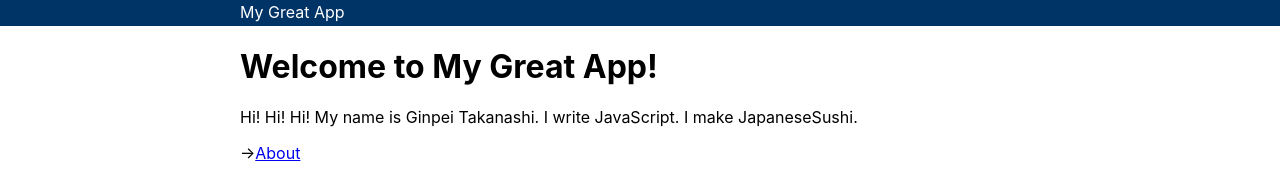
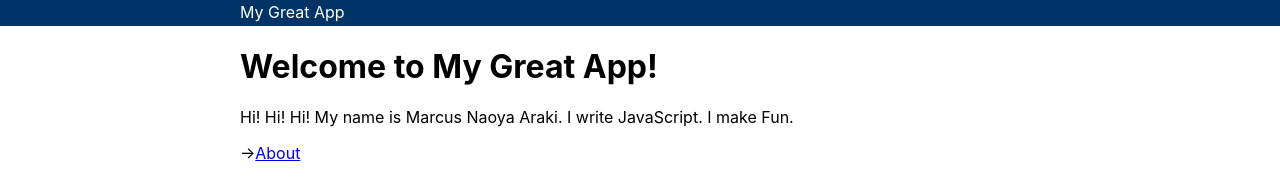
Before and after one commit to naoyama88/react-test, a React (Create React App) app: page / in a window 1280 px wide. Shown: the top 183 px of the page. Built offline with nearby package versions, Linux system fonts and the light colour scheme.

Commit message:
delete info and add mine

```diff
--- a/src/screens/HomePage.tsx
+++ b/src/screens/HomePage.tsx
@@ -19,9 +19,9 @@ const HomePage: React.FC = () => {
       <h1>Welcome to My Great App!</h1>
       <p>
         Hi! Hi! Hi!
-        My name is Ginpei Takanashi.
+        My name is Marcus Naoya Araki.
         I write JavaScript.
-        I make JapaneseSushi.
+        I make Fun.
       </p>
       <p>
         →
@@ -32,7 +32,7 @@ const HomePage: React.FC = () => {
       <AsideImageOuter>
         <img
           alt="Sushi on white plate."
-          src="https://ginpei.info/static/images/makingSushi.jpg"
+          src="https://image.shutterstock.com/image-photo/funny-portrait-hero-260nw-410898763.jpg"
         />
       </AsideImageOuter>
       <p>Maxime similique officiis temporibus quasi eaque minus, quibusdam aspernatur repellat numquam nesciunt cumque ut fugiat inventore suscipit id molestias voluptate delectus ullam reiciendis quas quaerat magnam quos voluptates. Doloribus, eaque.</p>
```
